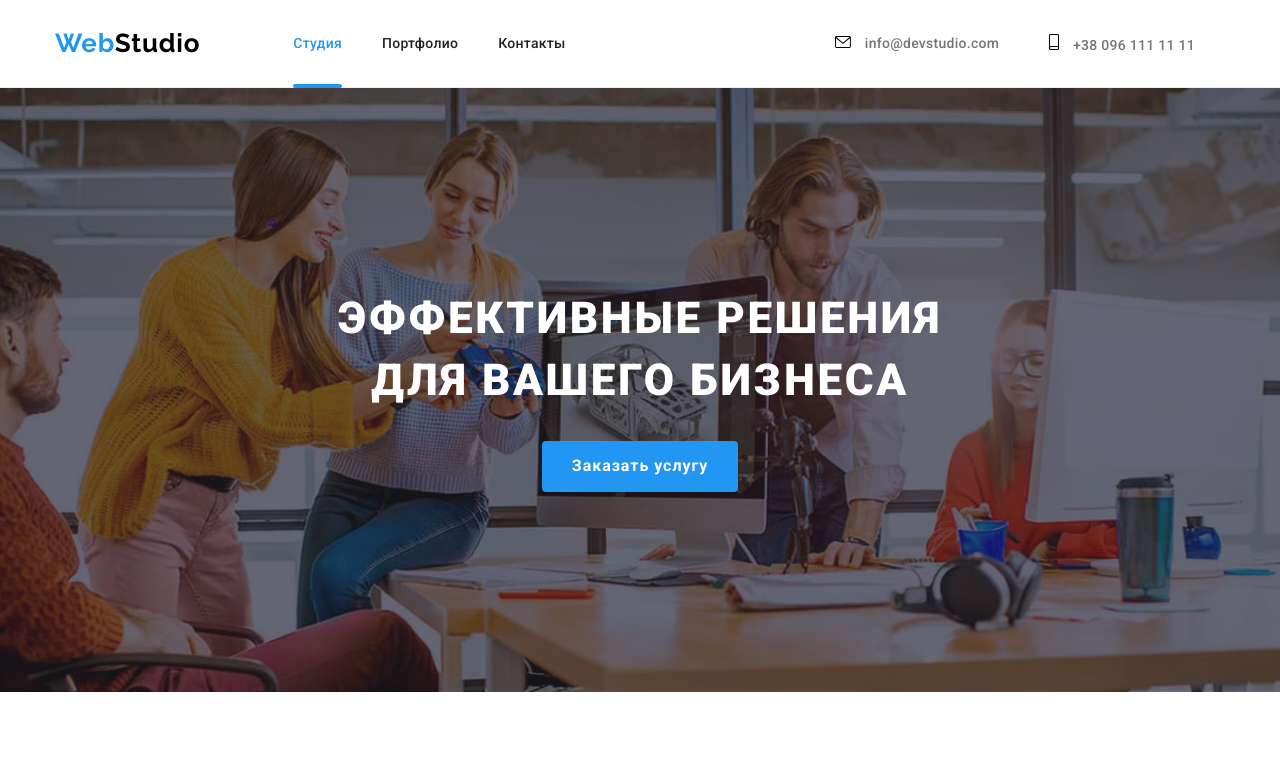
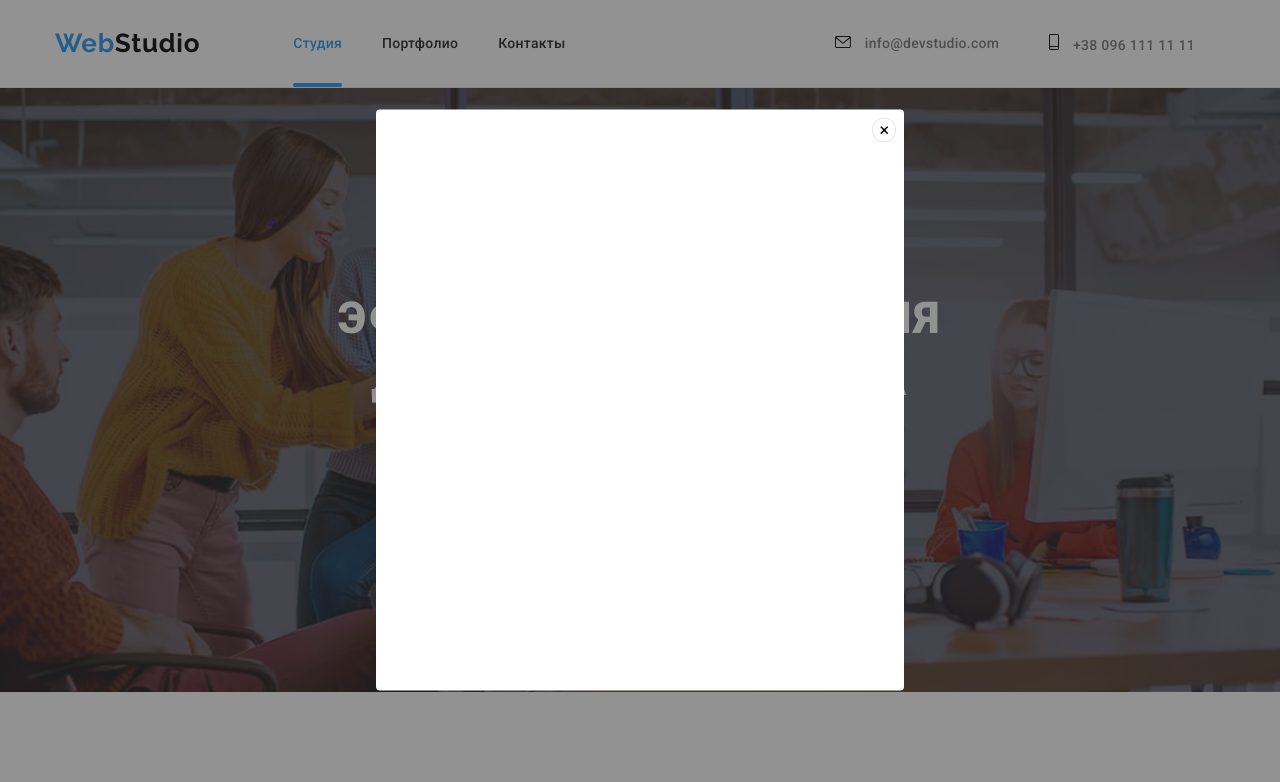
Before and after one commit to LeonidLukin/goit-markup-hw-05, a plain HTML site: page index.html in a window 1280 px wide. Both pictures are taken after a click on the button "Заказать услугу". Shown: the top 782 px of the page. Drawn offline with nearby package versions, Linux system fonts and the light colour scheme.

Commit message:
добавил модальное окно.

```diff
--- a/css/style.css
+++ b/css/style.css
@@ -109,10 +109,6 @@ p {
   margin: 0;
   padding: 0;
 }
-/*
-.nav-item {
-  position: relative;
-} */
 
 .nav-item:not(:last-child) {
   margin-right: 40px;
@@ -121,7 +117,7 @@ p {
 .nav-link {
   position: relative;
   padding-top: 36px;
-  padding-bottom: 37px;
+  padding-bottom: 36px;
   font-weight: 500;
 
   transition: color var(--timing-function);
@@ -224,6 +220,60 @@ p {
 .hero-btn:focus {
   cursor: pointer;
 }
+
+/* backdrop */
+
+.backdrop {
+  position: fixed;
+  top: 0;
+  left: 0;
+  width: 100%;
+  height: 100%;
+  background-color: rgba(39, 39, 39, 0.5);
+
+  transition: opacity var(--timing-function);
+}
+
+.backdrop.is-hidden {
+  opacity: 0;
+  pointer-events: none;
+}
+
+.modal {
+  position: absolute;
+  left: 50%;
+  top: 50%;
+  transform: translate(-50%, -50%);
+
+  min-width: 528px;
+  min-height: 581px;
+  padding: 15px;
+
+  background-color: #fff;
+  border-radius: 4px;
+  color: #000;
+}
+.btn-close {
+  cursor: pointer;
+  position: absolute;
+  font-size: 18px;
+  top: 8px;
+  right: 8px;
+  border-radius: 50%;
+  border: 1px solid rgb(0, 0, 0, 0.1);
+  background-color: transparent;
+}
+/* .modal::after {
+  content: '';
+  position: absolute;
+  right: 8px;
+  top: 8px;
+  display: block;
+  width: 18px;
+  height: 18px;
+  border: 1px solid #000;
+  border-radius: 50%;
+} */
 
 /* #endregion Hero*/
 
--- a/index.html
+++ b/index.html
@@ -61,7 +61,12 @@
         <!-- hero section -->
         <section class="hero overlay">
                 <h1 class="hero-title">Эффективные решения для вашего бизнеса</h1>
-                <button class="hero-btn btn" type="button">Заказать услугу</button>
+                <button class="hero-btn btn" type="button" data-modal-open>Заказать услугу</button>
+                <div class="backdrop is-hidden" data-modal>
+                    <div class="modal">
+                        <button class="btn-close" type="button" data-modal-close>&#215</button>
+                    </div>
+                </div>
         </section>
 
         <!-- benefit section -->
--- a/js/modal.js
+++ b/js/modal.js
@@ -0,0 +1,17 @@
+(() => {
+    const refs = {
+        openModalBtn: document.querySelector("[data-modal-open]"),
+        closeModalBtn: document.querySelector("[data-modal-close]"),
+        modal: document.querySelector("[data-modal]"),
+    };
+
+    refs.openModalBtn.addEventListener("click", toggleModal);
+    refs.closeModalBtn.addEventListener("click", toggleModal);
+    // refs.modal.addEventListener("click", toggleModal);
+
+
+    function toggleModal() {
+        refs.modal.classList.toggle("is-hidden");
+    }
+
+})();
```
